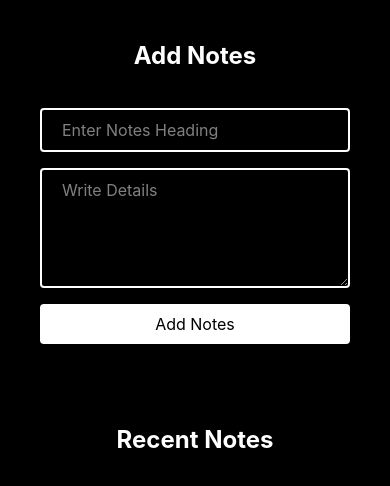
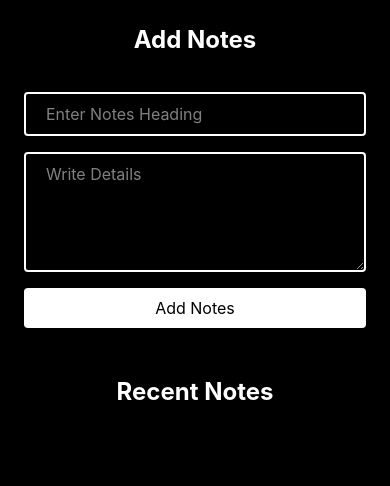
Before and after one commit to neel88355-netizen/Notes_App_React, a React (Vite) app: page / in a window 390 px wide. Shown: the top 486 px of the page. Built offline with nearby package versions, Linux system fonts and the light colour scheme.

Commit message:
Updated notes app

```diff
--- a/src/App.jsx
+++ b/src/App.jsx
@@ -31,7 +31,7 @@ function App() {
       <div className="min-h-screen lg:flex bg-black text-white">
         <form
           onSubmit={formSubmit}
-          className="flex items-start lg:w-1/2 gap-4 flex-col p-10"
+          className="flex items-start lg:w-1/2 gap-4 flex-col p-6"
         >
           <h1 className="font-bold text-2xl mx-auto lg:mx-0 mb-5">
             Add Notes
@@ -54,7 +54,7 @@ function App() {
             Add Notes
           </button>
         </form>
-        <div className="p-10 lg:border-l-2 lg:w-1/2 ">
+        <div className="p-6 lg:border-l-2 lg:w-1/2 ">
           <h1 className="font-bold text-2xl text-center lg:text-start mb-5">
             Recent Notes
           </h1>
```
